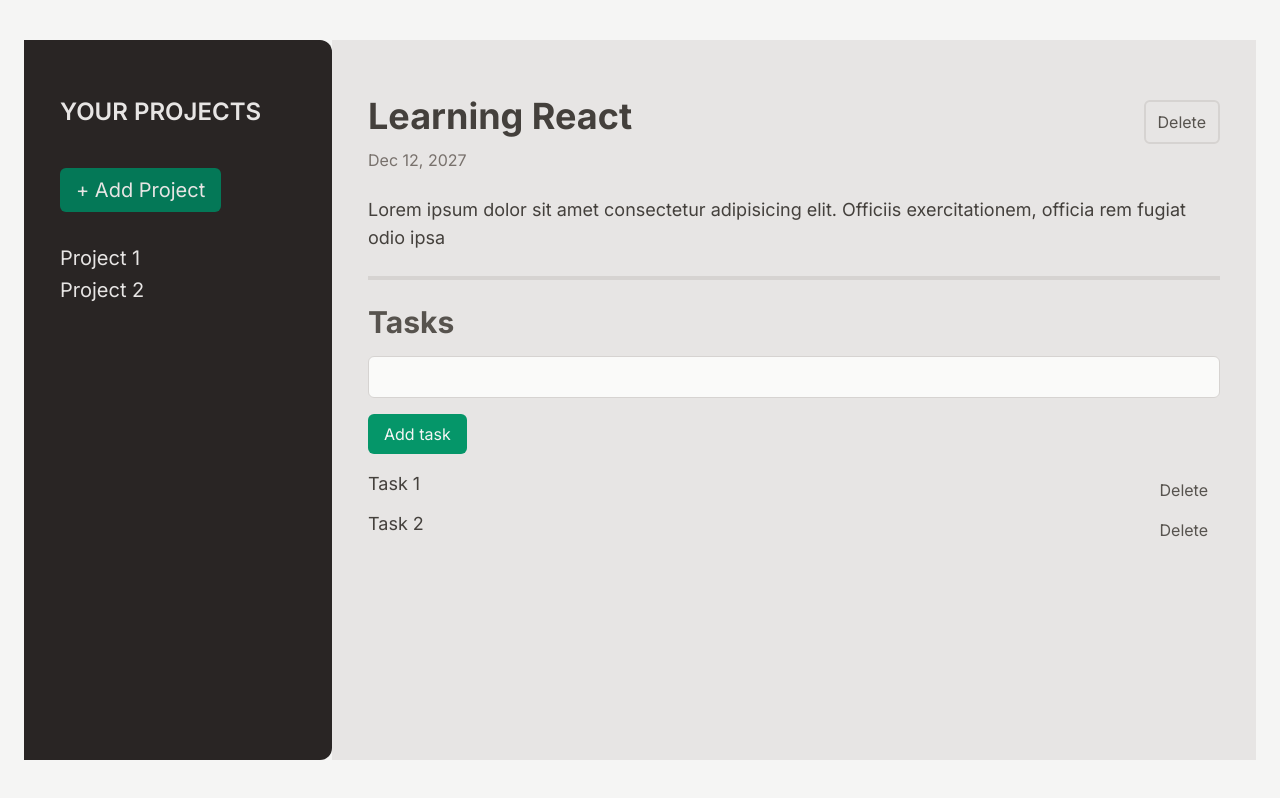
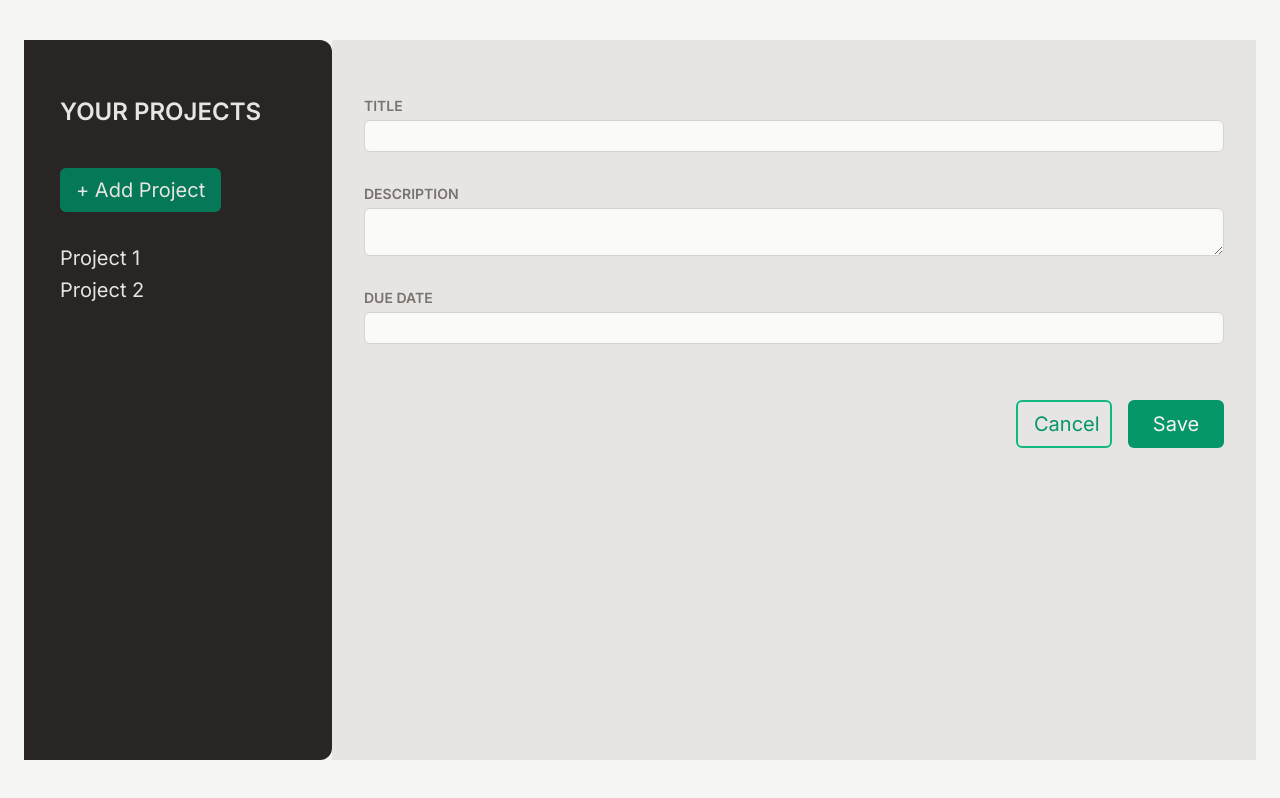
Before and after one commit to pauchessa/project-management-app, a React (Vite) app: page / in a window 1280 px wide. Built offline with nearby package versions, Linux system fonts and the light colour scheme.

Commit message:
added form handling with parent state update

```diff
--- a/src/App.jsx
+++ b/src/App.jsx
@@ -2,15 +2,23 @@ import ProjectsList from "./components/ProjectsList.jsx";
 import NoProjectsPlaceholder from "./components/NoProjectsPlaceholder.jsx";
 import CreateProjectForm from "./components/CreateProjectForm.jsx";
 import ProjectDetails from "./components/ProjectDetails.jsx";
+
+import { useState } from "react";
+
 function App() {
+  const [projectsList, updateProjectsList] = useState([]);
+  console.log(projectsList);
   return (
     <div className="">
       <div className="max-w-7xl mx-auto px-6 py-10 grid grid-cols-[1fr_3fr] min-h-screen">
         <ProjectsList />
         <main className="bg-stone-200">
-          <ProjectDetails />
+          {/* <ProjectDetails /> */}
           {/* <NoProjectsPlaceholder></NoProjectsPlaceholder> */}
-          {/* <CreateProjectForm /> */}
+          <CreateProjectForm
+            projectsList={projectsList}
+            updateProjectsList={updateProjectsList}
+          />
         </main>
       </div>
     </div>
--- a/src/components/CreateProjectForm.jsx
+++ b/src/components/CreateProjectForm.jsx
@@ -1,8 +1,32 @@
-export default function CreateProjectForm() {
+import { useState } from "react";
+
+export default function CreateProjectForm({
+  projectsList,
+  updateProjectsList,
+}) {
   let pClasses = "flex flex-col gap-1";
   let labelClasses = "text-stone-500 text-sm font-semibold uppercase";
   let inputClasses =
     "text-stone-700 text-base px-3 py-2 bg-stone-50 rounded-md border border-stone-300 focus:outline-none focus:ring-1 focus:ring-stone-400 transition-colors caret-stone-700 ";
+  const initialState = { title: "", description: "", date: "" };
+
+  const [project, updateProject] = useState(initialState);
+
+  function saveProject(project) {
+    updateProjectsList((list) => [...list, project]);
+    updateProject(initialState);
+  }
+
+  function handleInput(e) {
+    updateProject((prevProject) => {
+      const updatedProject = {
+        ...prevProject,
+        [e.target.name]: e.target.value,
+      };
+
+      return updatedProject;
+    });
+  }
 
   return (
     <div>
@@ -11,18 +35,30 @@ export default function CreateProjectForm() {
           <p className={pClasses}>
             <label className={labelClasses}>Title</label>
             <input
+              name="title"
+              value={project.title}
+              onChange={handleInput}
               type="text"
-              required
               className={`${inputClasses} h-8`}
             ></input>
           </p>
           <p className={pClasses}>
             <label className={labelClasses}>Description</label>
-            <textarea className={`${inputClasses} h-12`}></textarea>
+            <textarea
+              name="description"
+              value={project.description}
+              onChange={handleInput}
+              className={`${inputClasses} h-12`}
+            ></textarea>
           </p>
           <p className={pClasses}>
             <label className={labelClasses}>Due date</label>
-            <input className={`${inputClasses} h-8`}></input>
+            <input
+              name="date"
+              value={project.date}
+              onChange={handleInput}
+              className={`${inputClasses} h-8`}
+            ></input>
           </p>
         </div>
         <div className="flex justify-end gap-4 px-8">
@@ -39,7 +75,13 @@ mb-8 px-4 py-2 rounded-md w-24"
           >
             Cancel
           </button>
-          <button className="bg-emerald-600 hover:bg-emerald-700 transition-colors duration-150 text-stone-100 md:text-base lg:text-xl mb-8 px-4 py-2 rounded-md w-24">
+          <button
+            onClick={(e) => {
+              e.preventDefault();
+              saveProject(project);
+            }}
+            className="bg-emerald-600 hover:bg-emerald-700 transition-colors duration-150 text-stone-100 md:text-base lg:text-xl mb-8 px-4 py-2 rounded-md w-24"
+          >
             Save
           </button>
         </div>
```
